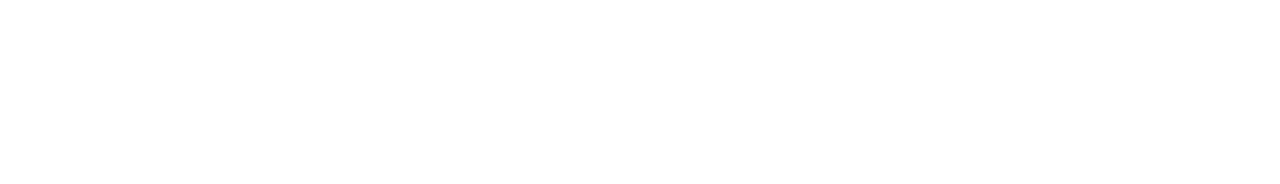
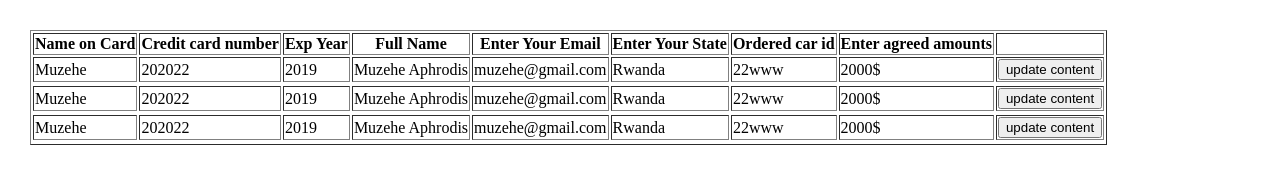
Before and after one commit to nshutijonathan/Auto-Mart, a plain HTML site: page html/update_price_purchase_order.html in a window 1280 px wide. Drawn offline with Linux system fonts and the light colour scheme.

Commit message:
[ft1-user-update-purchase-order-166025089]added purchased cars history table.

```diff
--- a/html/update_price_purchase_order.html
+++ b/html/update_price_purchase_order.html
@@ -0,0 +1,57 @@
+<head>
+<meta charset=utf-8 />
+<title></title>
+<style type="text/css">
+body {margin: 30px;}
+</style>
+</head><body>
+<table id="myTable" border="1">
+  <tr>
+    <th>Name on Card</th>
+    <th>Credit card number</th>
+    <th>Exp Year</th>
+    <th>Full Name</th>
+    <th>Enter Your Email</th>
+    <th>Enter Your State</th>
+    <th>Ordered car id</th>
+    <th>Enter agreed amounts</th>
+    <th></th>
+  </tr>
+
+  <tr>
+  <td>Muzehe</td>
+  <td>202022</td>
+  <td>2019</td>
+  <td>Muzehe Aphrodis</td>
+  <td>muzehe@gmail.com</td>
+  <td>Rwanda</td>
+  <td>22www</td>
+  <td>2000$</td>
+  <td><input type="button" onclick="changecontent()" value="update content"></td>
+  <tr>
+    <tr>
+  <td>Muzehe</td>
+  <td>202022</td>
+  <td>2019</td>
+  <td>Muzehe Aphrodis</td>
+  <td>muzehe@gmail.com</td>
+  <td>Rwanda</td>
+  <td>22www</td>
+  <td>2000$</td>
+  <td><input type="button" onclick="changecontent()" value="update content"></td>
+  <tr>
+    <tr>
+  <td>Muzehe</td>
+  <td>202022</td>
+  <td>2019</td>
+  <td>Muzehe Aphrodis</td>
+  <td>muzehe@gmail.com</td>
+  <td>Rwanda</td>
+  <td>22www</td>
+  <td>2000$</td>
+  <td><input type="button" onclick="changecontent()" value="update content"></td>
+  <tr>
+</table>
+<script src="../js/auth.js">
+        </script>
+</body>
--- a/js/auth.js
+++ b/js/auth.js
@@ -44,3 +44,10 @@ function PurchaseConfirm(){
     return false;
   }
 }
+function changecontent(){
+  rn=window.prompt("Enter Row number(0,1,2,3)","0");
+  cn=window.prompt("Enter Column number(0,1,2,3)","0");
+  content=window.prompt("Enter the price");
+  result=document.getElementById('myTable').rows[parseInt(rn,10)].cells;
+  result[parseInt(cn,10)].innerHTML=content;
+}
```
Also changed, not shown: html/homepage.html (+1 -2 lines).
